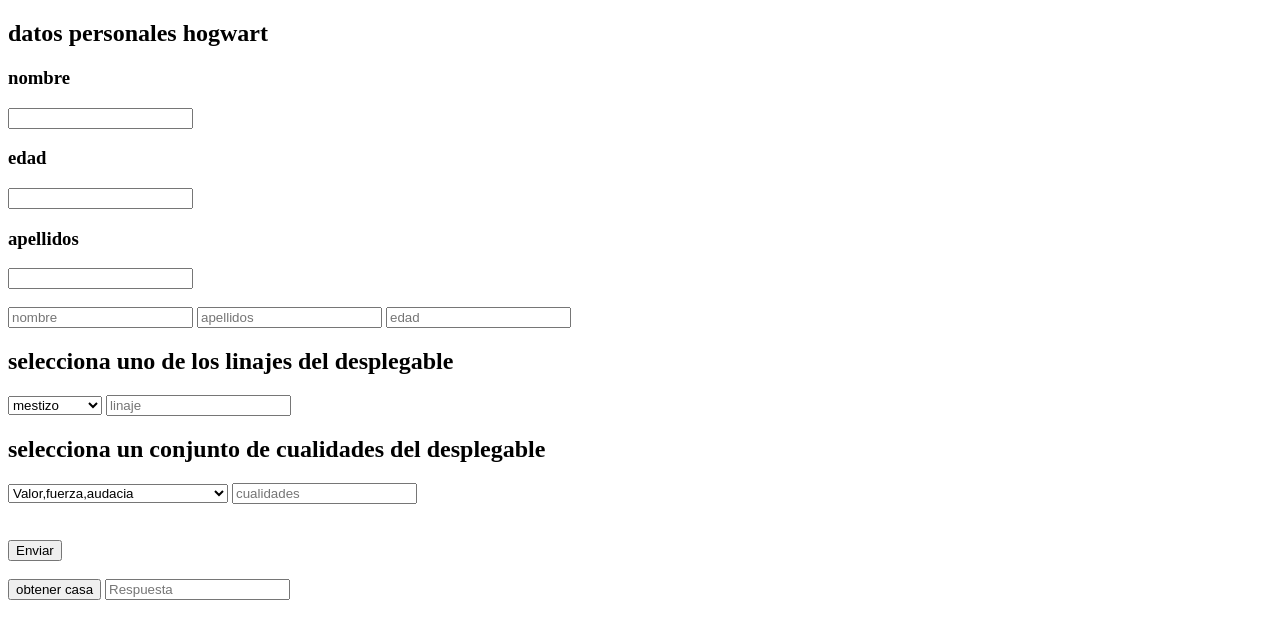
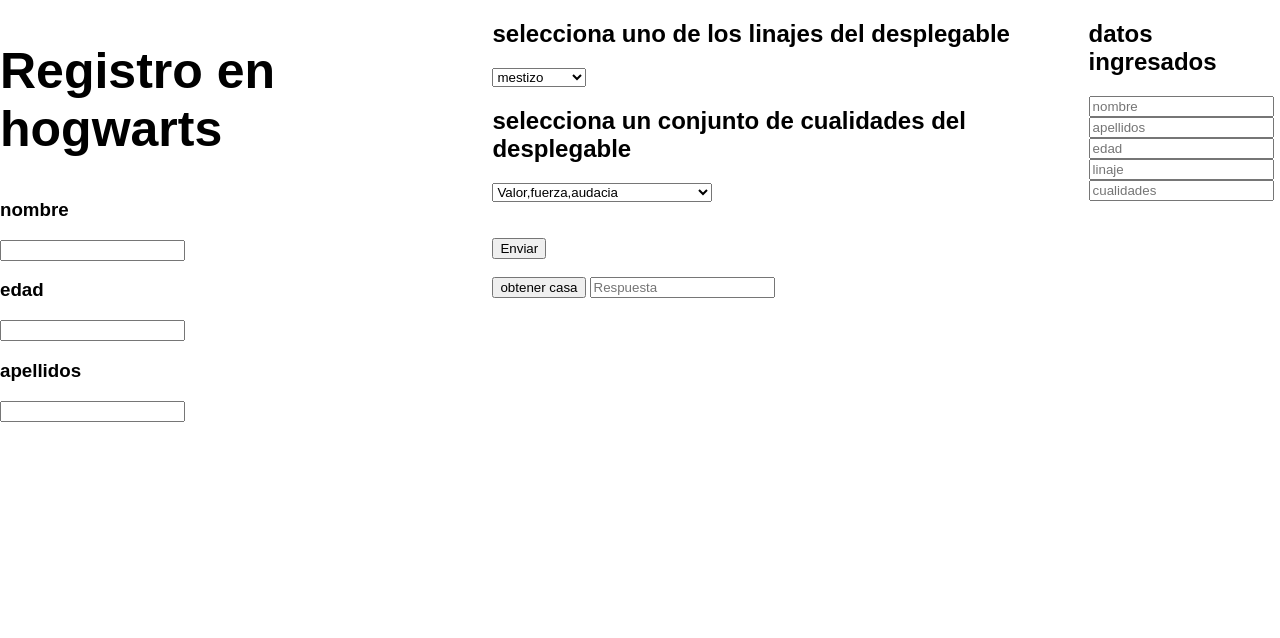
Before and after one commit to harlinsonvasquez/howar, a plain HTML site: page index.html in a window 1280 px wide. Drawn offline with Linux system fonts and the light colour scheme; a web font is replaced by a local one.

Commit message:
Add files via upload

```diff
--- a/index.html
+++ b/index.html
@@ -4,11 +4,20 @@
     <meta charset="UTF-8">
     <meta name="viewport" content="width=device-width, initial-scale=1.0">
     <title>Document</title>
-    <script src="index3.js" defer></script>
+    <script src="index2.js" defer></script>
+    <link rel="stylesheet" href="stylees.css">
+    <link href="https://fonts.cdnfonts.com/css/harry-potter" rel="stylesheet">
+
+
 </head>
 <body>
-    <div>
-        <h2>datos personales hogwart</h2>
+
+    <section>
+        <form action="">
+
+        </form>
+
+            <h1>Registro en hogwarts</h1>
             <h3>nombre</h3>
             <input type="text" id="nombre"  >
             <h3>edad</h3>
@@ -17,14 +26,11 @@
             <input type="text" id="apellidos" >
 
             <br><br>
-        <input type="text" id="nombreInput" placeholder="nombre" readonly >
-        <input type="text" id="apellidosInput" placeholder="apellidos" readonly >
-        <input type="text" id="edadInput" placeholder="edad" readonly >
 
-    </div>
 
-    <section class="linaje">
+    </section>
 
+    <section>
 
         <div>
             <h2>selecciona uno de los linajes del desplegable</h2>
@@ -38,22 +44,10 @@
                 <option value="3">pura sangre</option>
               </select>
 
-
-
-
-              <input type="text" id="linajeInput" placeholder="linaje" readonly >
-
-
         </div>
-    </section>
-    <section class="cualidades">
-
 
         <div>
             <h2>selecciona un conjunto de cualidades del desplegable</h2>
-
-
-
 
             <select id="opcionesCualidades">
                 <option value="1">Valor,fuerza,audacia</option>
@@ -62,29 +56,40 @@
                 <option value="4">Ambición,Determinación,Astucia</option>
               </select>
 
+        </div>
+
+        <br>
+        <br>
 
 
+        <button onclick="enviarRespuesta()">Enviar</button>
+        <br>
+        <br>
 
-              <input type="text" id="cualidadesInput" placeholder="cualidades" readonly >
-
-
-        </div>
-    </section>
-    <br><br>
-
-    <button onclick="enviarRespuesta()">Enviar</button>
-    <br><br>
-
-    <section>
         <div>
             <button onclick="obtenercasa()">obtener casa</button>
-
-
             <input type="text" id="casa" placeholder="Respuesta" readonly >
 
 
         </div>
 
     </section>
+
+
+    <section>
+        <div>
+            <h2>datos ingresados</h2>
+            <input type="text" id="nombreInput" placeholder="nombre" readonly >
+            <br>
+            <input type="text" id="apellidosInput" placeholder="apellidos" readonly >
+            <br>
+            <input type="text" id="edadInput" placeholder="edad" readonly >
+            <br>
+            <input type="text" id="linajeInput" placeholder="linaje" readonly >
+            <br>
+            <input type="text" id="cualidadesInput" placeholder="cualidades" readonly >
+
+        </div>
+    </section>
 </body>
 </html>
```
Lines whose indentation alone changed are shown as unchanged.
